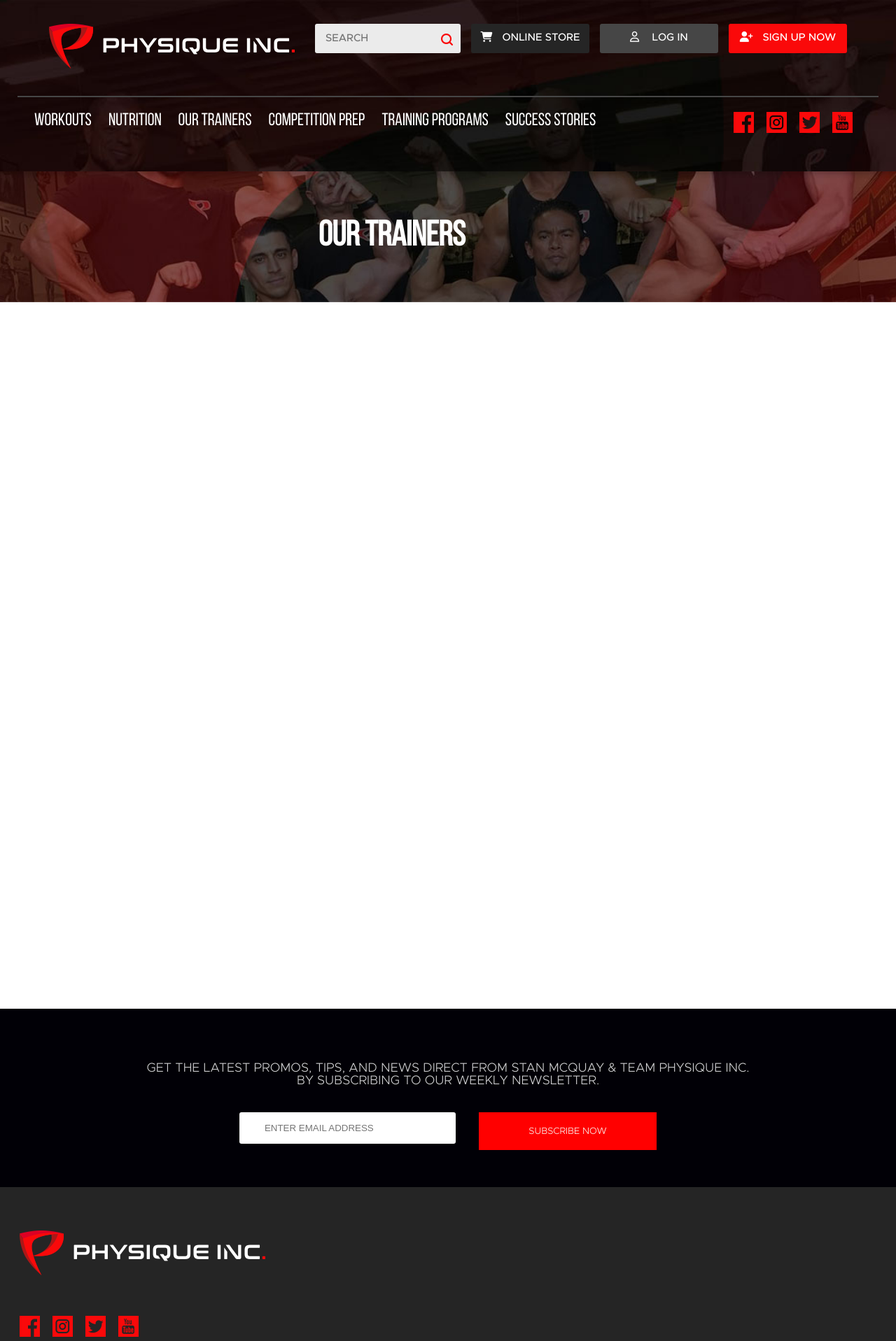
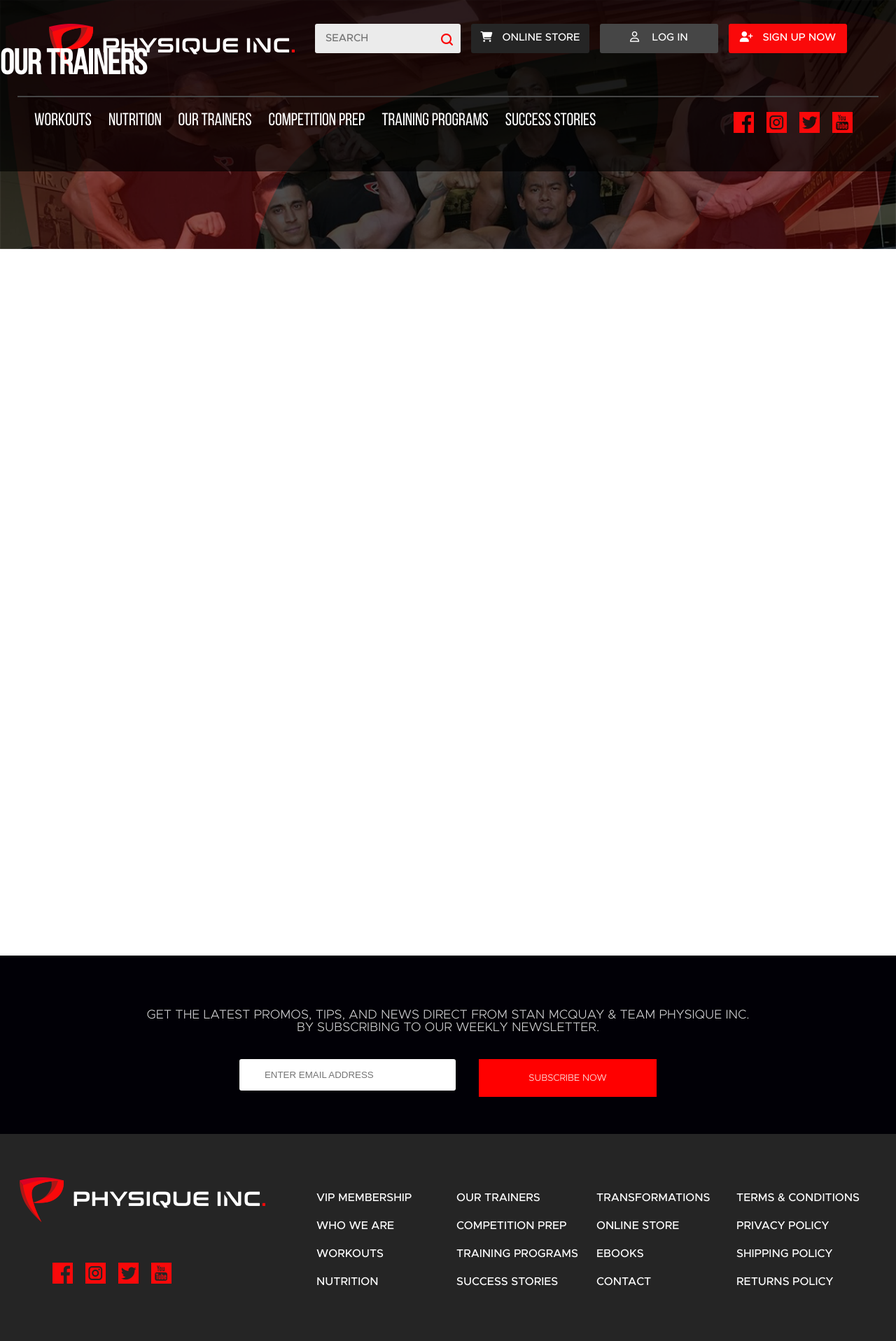
Before and after one commit to rissutei4/trainerss, a plain HTML site: page index.html in a window 1280 px wide. Shown: the top 1917 px of the page at 70% size. Drawn offline with Linux system fonts and the light colour scheme.

Commit message:
fixed problem with footer

```diff
--- a/css/styles.css
+++ b/css/styles.css
@@ -45,13 +45,11 @@
 }
 
 header {
+
     background-color: rgba(0, 0, 0, 0.65);
-    background-image: url("../images/header_bg.jpg");
-    background-repeat: no-repeat;
-    background-size: cover;
-    background-position: top;
     width: 100%;
     padding: 0 25px;
+    position: fixed;
 }
 
 .container {
@@ -136,6 +134,7 @@ header form button {
 
 .social_icons {
     margin-right: 23px;
+    margin-bottom: 23px;
 }
 
 a img {
@@ -194,17 +193,19 @@ a.btn i{
 }
 
 section {
-    background-image: url(../images/section_bg.jpg);
-    background-repeat: no-repeat;
-    background-size: cover;
-    background-position: center;
     width: 100%;
+}
+
+.title_container {
+    position: absolute;
+    max-width: 370px;
+    margin: auto;
     padding: 68px 0;
 }
 
-.title_container {
-    max-width: 370px;
-    margin: auto;
+section img{
+    display: block;
+   width: 100%;
 }
 
 section h1 {
@@ -268,37 +269,34 @@ section h1 {
 footer {
     background-color: #252525;
     padding: 62px 28px;
-
+    display:flex;
+    justify-content: space-between;
+    align-items: center;
+    text-align: center;
 }
-
-
-.logo_footer {
+.logo_icons{
+    max-width: 300px;
+ }
+.logo_icons .logo_footer {
     margin-bottom: 54px;
 }
 
+.lots_links{
+    display: flex;
+    justify-content: space-between;
+    align-items: flex-start;
+    max-width: 800px;
+}
 .lots_links a {
     text-transform: uppercase;
     color: #ffffff;
     text-decoration: none;
     font-family: 'Metropolis-Medium', sans-serif;
-    display: flex;
-    justify-content: space-between;
-    align-items: center;
-    width: 783px;
-    margin: auto;
+    line-height: 2.5;
 }
-
-.social_icons{
-    margin-bottom: 23px;
-}
-.f_links {
-    display: flex;
-    justify-content: space-between;
-    align-items: center;
-}
-
-footer .lots_links a {
-    margin-bottom: 23px;
+.f_links{
+    max-width: 200px;
+    text-align: left;
 }
 
 .after_ft {
--- a/index.html
+++ b/index.html
@@ -76,11 +76,11 @@
         </div>
     </div>
 </header>
-
-<section>
+<section class="banner">
     <div class="title_container">
-        <h1> Our Trainers</h1>
+        <h1> Our Trainers </h1>
     </div>
+    <img src="images/header_bg_full.png">
 </section>
 
 <div class="content">
@@ -131,8 +131,10 @@
     <div class="lots_links">
         <div class="f_links">
             <a href="#">VIP MEMBERSHIP</a>
+            <br>
             <a href=""> WHO WE ARE</a>
             <a href="#"> WORKOUTS</a>
+            <br>
             <a href="#"> NUTRITION</a>
         </div>
         <div class="f_links">
@@ -144,7 +146,9 @@
         <div class="f_links">
             <a href="#">TRANSFORMATIONS</a>
             <a href=""> ONLINE STORE</a>
+            <br>
             <a href="#"> EBOOKS </a>
+            <br>
             <a href="#"> CONTACT</a>
         </div>
         <div class="f_links">
@@ -161,3 +165,8 @@
 <script src="https://kit.fontawesome.com/9df2c8dd8e.js" crossorigin="anonymous"></script>
 </body>
 </html>
+
+футеру
+display: flex, space-between;
+
+width блоку линка
```
Also changed, not shown: images/header_bg_full.png (added).
